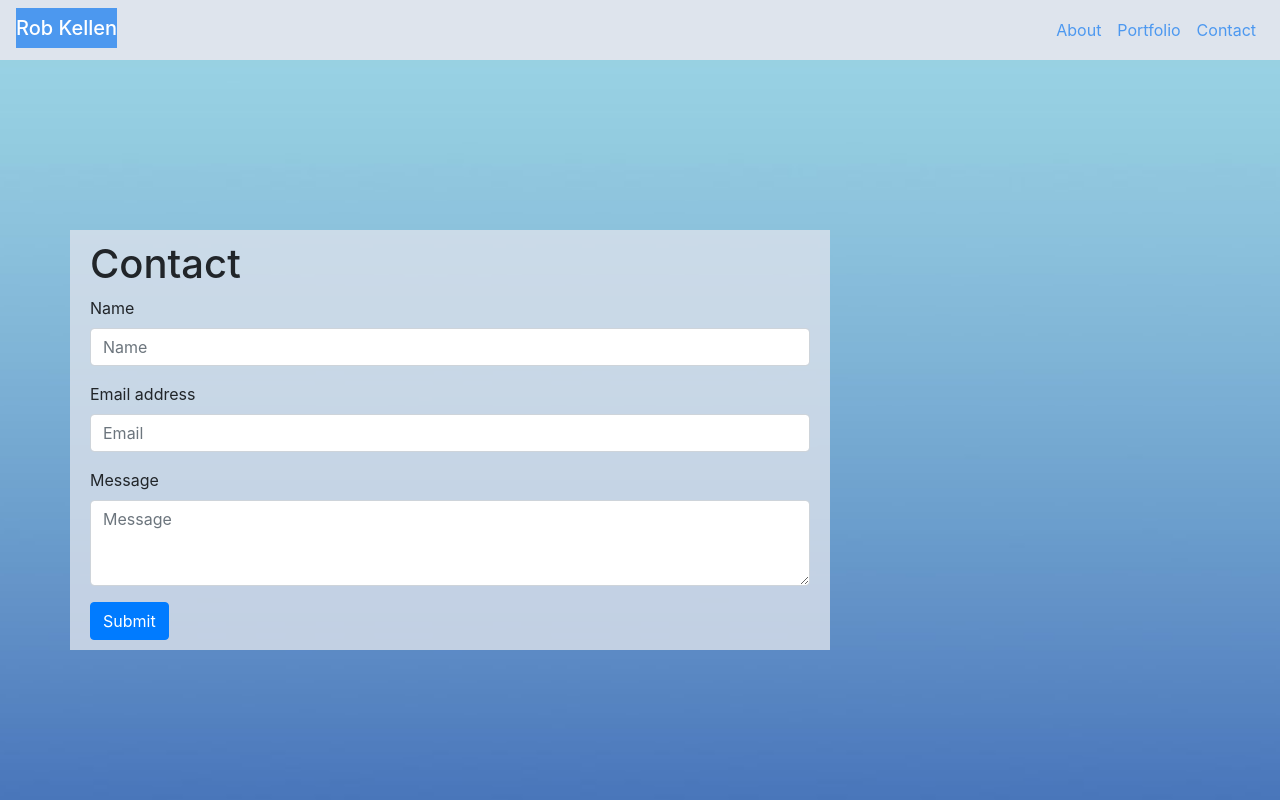
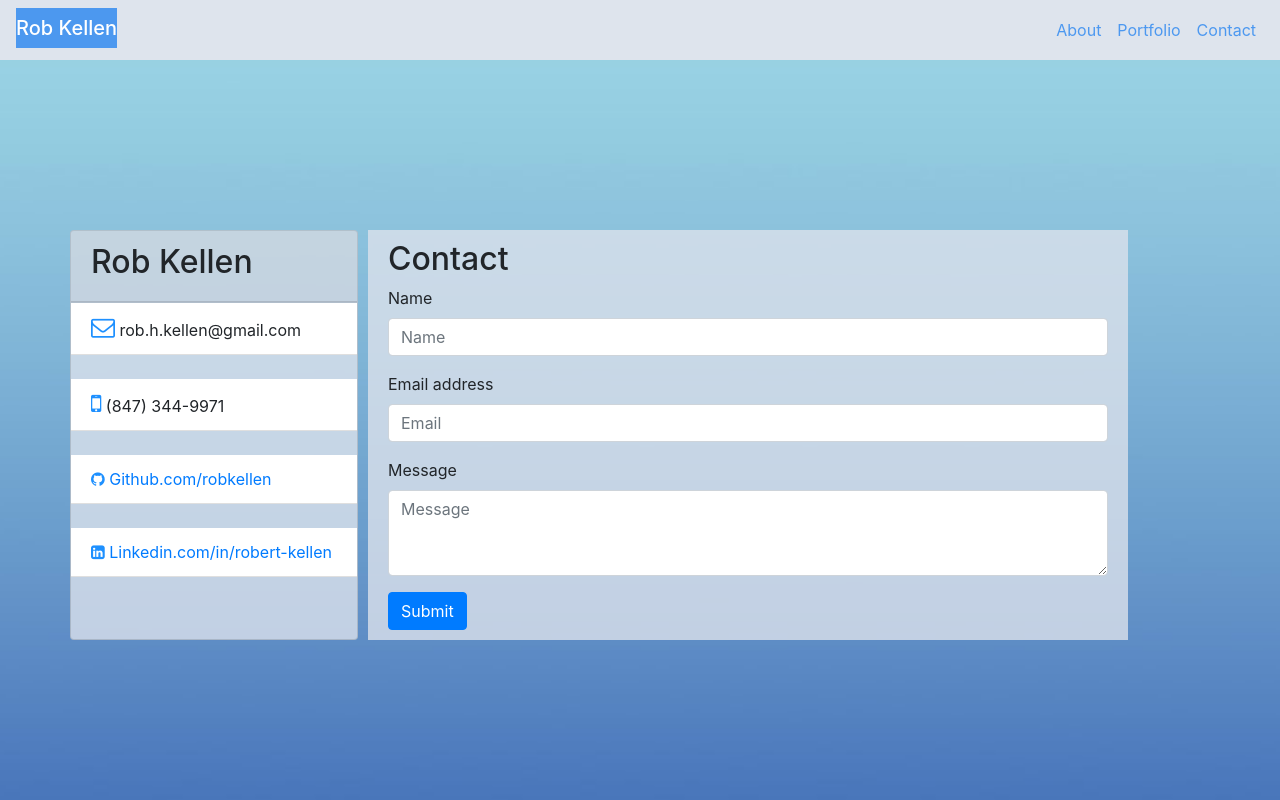
Before and after one commit to robkellen/Updated-Portfolio, a plain HTML site: page Contact.html in a window 1280 px wide. Shown: the top 800 px of the page. Drawn offline with nearby package versions, Linux system fonts and the light colour scheme.

Commit message:
adding contact info card to contact html

```diff
--- a/Contact.css
+++ b/Contact.css
@@ -1,6 +1,8 @@
 * {
   box-sizing: border-box;
 }
+
+/* NAVBAR */
 /*shifting page links to the right of the navbar*/
 .navbar-right {
   margin-left: auto;
@@ -20,6 +22,9 @@
 .navbar-light .navbar-brand  {
   color: white;
 }
+
+
+/* MAIN BODY */
 /*Setting background image for page*/
 .bg {
   background-image: url("Assets/sincerely-media-UMyt7_RrKpY-unsplash.jpg");
@@ -49,6 +54,17 @@ div .row {
   padding-bottom: 10px;
 }
 
+.card {
+  background-color: rgba(219, 226, 235, 0.8);
+  margin-right: 10px;
+}
+
+#mobile {
+  vertical-align: middle;
+}
+
+
+/* FOOTER */
 #sticky-footer {
   flex-shrink: 0;
 }
--- a/Contact.html
+++ b/Contact.html
@@ -50,9 +50,22 @@
     <div class="bg">
       <main class="container">
         <div class="row">
+          <div class="card" style="width: 18rem;">
+            <div class="card-header"><h2>
+              Rob Kellen</h2>
+            </div>
+            <ul class="list-group list-group-flush">
+              <li class="list-group-item"><i id="email" class="fa fa-envelope-o" style="font-size:24px;color:dodgerblue"></i> rob.h.kellen@gmail.com
+              </li><br>
+              <li id="mobile" class="list-group-item"><i class="fa fa-mobile"  style="font-size:24px;color:dodgerblue"></i> (847) 344-9971</li><br>
+              <li class="list-group-item"><a href="https://github.com/robkellen" target="_blank"><i id="github" class="fa fa-github" style="font-size:24;color:dodgerblue"></i> Github.com/robkellen</a></li><br>
+              <li class="list-group-item"><a href="http://linkedin.com/in/robert-kellen-90a3951aa" target="_blank"><i id="github" class="fa fa-linkedin-square" style="font-size:24;color:dodgerblue"></i> Linkedin.com/in/robert-kellen</a></li><br>
+            </ul>
+          </div>
+
           <div class="col-md-8"">
             <div class="page-header">
-              <h1>Contact</h1>
+              <h2>Contact</h2>
             </div>
             <form>
               <div class="form-group">
@@ -93,11 +106,11 @@
       <div class="container text-center">
         <medium>Connect with me:</medium>
         <!--link to my LinkedIn page-->
-        <a href="http://linkedin.com/in/robert-kellen-90a3951aa"><i id="linked-in" class="fa fa-linkedin-square" style="font-size:36px;color:#8a62ec"></i></a>
+        <a href="http://linkedin.com/in/robert-kellen-90a3951aa" target="_blank"><i id="linked-in" class="fa fa-linkedin-square" style="font-size:36px;color:#8a62ec"></i></a>
         <!--Link to my GitHub page-->
-        <a href="https://github.com/robkellen"><i id="github" class="fa fa-github" style="font-size:36px;color:#8a62ec"></i></a>
+        <a href="https://github.com/robkellen" target="_blank"><i id="github" class="fa fa-github" style="font-size:36px;color:#8a62ec"></i></a>
         <!--Link to my email-->
-        <a href="mailto:rob.h.kellen@gmail.com"><i id="email" class="fa fa-envelope-o" style="font-size:36px;color:#8a62ec"></i></a>
+        <a href="mailto:rob.h.kellen@gmail.com" target="_blank"><i id="email" class="fa fa-envelope-o" style="font-size:36px;color:#8a62ec"></i></a>
       </div>
     </footer>
     <!--Adding in bootstrap JS-->
```
Also changed, not shown: Portfolio.html (+3 -24 lines), index.html (+4 -4 lines).
